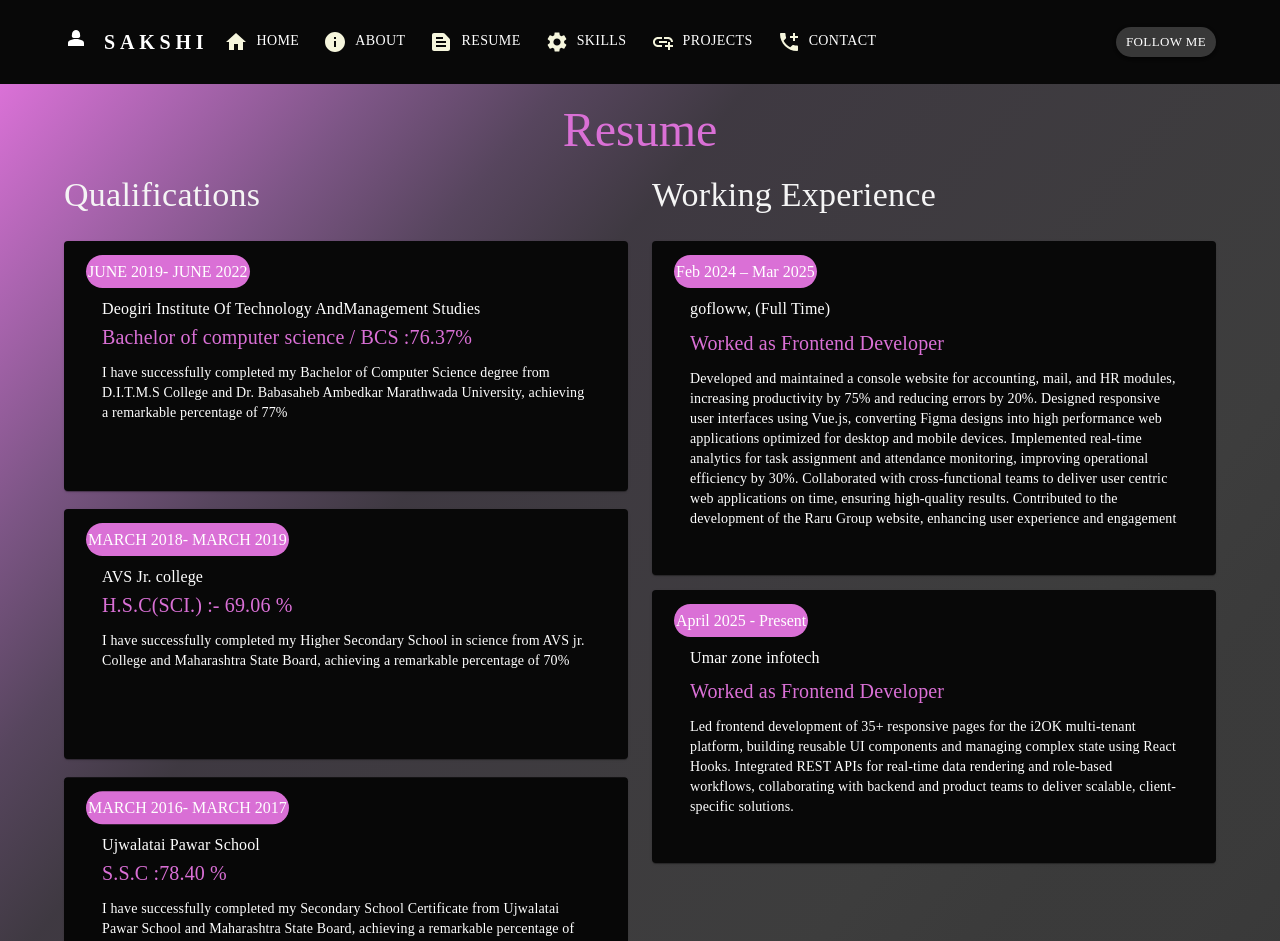
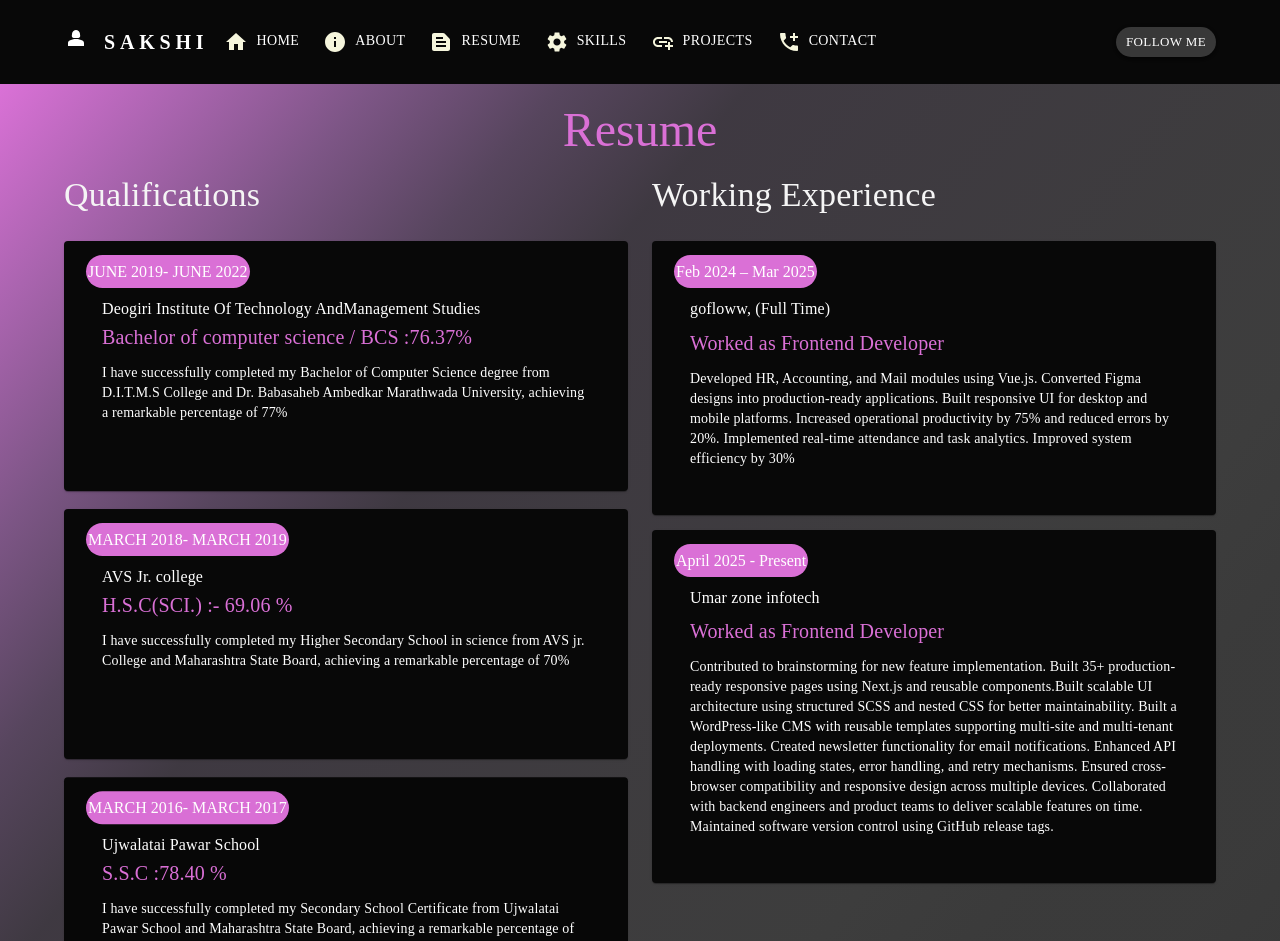
Before and after one commit to sakshuu/portfolio-frontend, a React (Create React App) app: page /resume in a window 1280 px wide. Shown: the top 941 px of the page. Built offline with nearby package versions, Linux system fonts and the light colour scheme.

Commit message:
updated resume

```diff
--- a/src/components/Experience.jsx
+++ b/src/components/Experience.jsx
@@ -11,14 +11,14 @@ const Experience = () => {
       year:"Feb 2024 – Mar 2025",
       compunyName:"gofloww, (Full Time)",
       role:"Worked as Frontend Developer",
-      desc:"Developed and maintained a console website for accounting, mail, and HR modules, increasing productivity by 75% and reducing errors by 20%. Designed responsive user interfaces using Vue.js, converting Figma designs into high performance web applications optimized for desktop and mobile devices. Implemented real-time analytics for task assignment and attendance monitoring, improving operational efficiency by 30%. Collaborated with cross-functional teams to deliver user centric web applications on time, ensuring high-quality results. Contributed to the development of the Raru Group website, enhancing user experience and engagement",
+      desc:"Developed HR, Accounting, and Mail modules using Vue.js. Converted Figma designs into production-ready applications. Built responsive UI for desktop and mobile platforms. Increased operational productivity by 75% and reduced errors by 20%. Implemented real-time attendance and task analytics. Improved system efficiency by 30%",
       id:"1"
     },
       {
       year:"April 2025 - Present",
       compunyName:"Umar zone infotech",
       role:"Worked as Frontend Developer",
-      desc:"Led frontend development of 35+ responsive pages for the i2OK multi-tenant platform, building reusable UI components and managing complex state using React Hooks. Integrated REST APIs for real-time data rendering and role-based workflows, collaborating with backend and product teams to deliver scalable, client-specific solutions.",
+      desc:"Contributed to brainstorming for new feature implementation. Built 35+ production-ready responsive pages using Next.js and reusable components.Built scalable UI architecture using structured SCSS and nested CSS for better maintainability. Built a WordPress-like CMS with reusable templates supporting multi-site and multi-tenant deployments. Created newsletter functionality for email notifications. Enhanced API handling with loading states, error handling, and retry mechanisms. Ensured cross-browser compatibility and responsive design across multiple devices. Collaborated with backend engineers and product teams to deliver scalable features on time. Maintained software version control using GitHub release tags.",
       id:"2"
     },
 
--- a/src/pages/Home.jsx
+++ b/src/pages/Home.jsx
@@ -53,7 +53,9 @@ const Home = () => {
       </Typography>
 
 
-<Typography variant='span' className='fontsize' data-aos="zoom-in" data-aos-duration="2000"> Frontend Developer with 2+ years of hands-on experience in building scalable, responsive, and high-performance web applications using React.js, Vue.js, Angular, and MERN/MEAN stack technologies. Strong expertise in developing multi-tenant, API-driven platforms, designing reusable UI components, and managing complex application state. Experienced in full-stack development with Node.js, Express.js, and MongoDB, delivering secure, maintainable, and device-optimized solutions. Passionate about collaborating in agile teams to build user-centric products that drive engagement and business impact. </Typography>
+<Typography variant='span' className='fontsize' data-aos="zoom-in" data-aos-duration="2000"> Software Developer with 2+ years of experience building scalable and high-quality web applications. Proven ability to deliver reliable solutions and adapt quickly in fast-paced development environments.
+
+</Typography>
 
 <Box  data-aos="zoom-in" data-aos-duration="3000">
 <Typography variant='h5' className='fllowMe typeani' component="h5">Follow or DM me</Typography>
```
Also changed, not shown: 1 other file (tests, documents, lock files or other folders).
